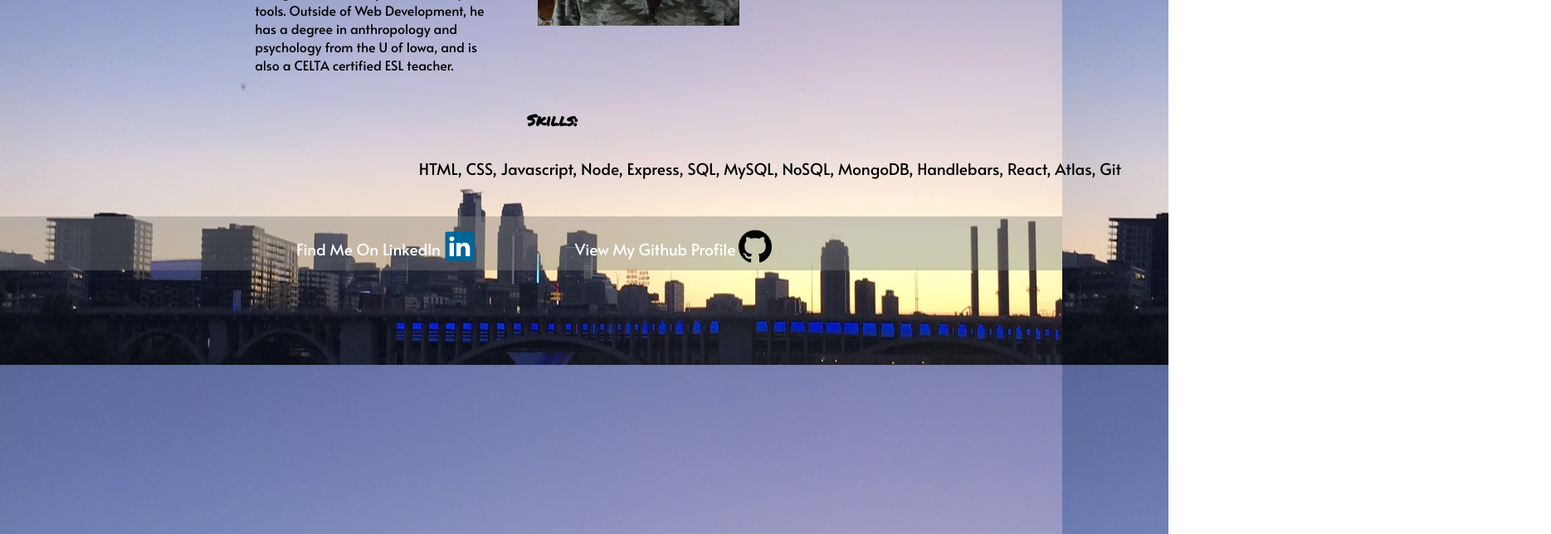
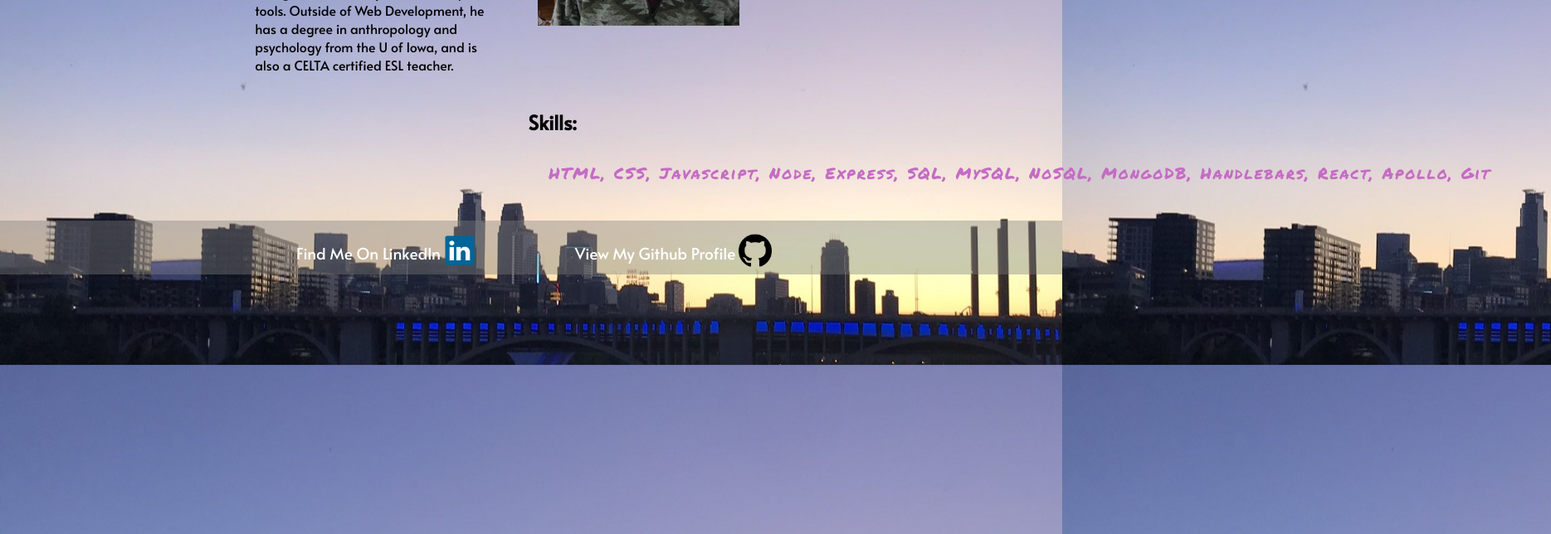
Before and after one commit to gibsonberglund/react-portfolio, a React (Create React App) app: page / in a window 1280 px wide. Shown: the part 360-1004 px from the top of the page at 83% size, 1869 px wide, since content can reach past the window. Built offline with nearby package versions, Linux system fonts and the light colour scheme.

Commit message:
fixed scrolling text

```diff
--- a/src/components/Pages/AboutMe.js
+++ b/src/components/Pages/AboutMe.js
@@ -10,8 +10,8 @@ function AboutMe() {
                 <img src={ProfilePic} className='profilepic' alt='Photo of Gibson Berglund with a cat on his shoulder'></img>
             </div>
             <div className='skillsection'>
-                <h3 style={{fontFamily: 'Permanent Marker'}}>Skills: </h3>
-                <p className='skillslist'>HTML, CSS, Javascript, Node, Express, SQL, MySQL, NoSQL, MongoDB, Handlebars, React, Atlas, Git</p>
+                <h2>Skills: </h2>
+                <p className='skillslist'>HTML, CSS, Javascript, Node, Express, SQL, MySQL, NoSQL, MongoDB, Handlebars, React, Apollo, Git</p>
             </div>
         </div>
     )
--- a/src/index.css
+++ b/src/index.css
@@ -9,6 +9,7 @@ body {
   background-size:100%;
   background-repeat: no-repeat;
   background-attachment: fixed;
+  overflow-x: hidden;
 }
 
 code {
@@ -35,7 +36,7 @@ code {
 
 .navbar {
   margin-left: -11%;
-  font-size: 18px;
+  font-size: 22px;
   list-style-type: none;
   position: fixed;
 }
@@ -244,29 +245,32 @@ code {
 .skillslist {
   position: absolute;
   font-size: larger;
-width: 75%;
+  letter-spacing: 2px;
+  font-family: 'Permanent Marker';
+width: 100%;
 height: 100%;
 margin: 0;
 line-height: 50px;
 text-align: center;
+color: rgb(197, 107, 197);
 /* Starting position */
-/* -moz-transform:translateX(1%);
--webkit-transform:translateX(1%);
-transform:translateX(1%); */
+/* -moz-transform:translateX(100%);
+-webkit-transform:translateX(100%);  */
+/* transform:translateX(100%); */
 /* Apply animation to this element */
--moz-animation: scroll-left 20s linear infinite;
--webkit-animation: scroll-left 20s linear infinite;
+/* -moz-animation: scroll-left 20s linear infinite;
+-webkit-animation: scroll-left 20s linear infinite; */
 animation: scroll-left 20s linear infinite;
 }
 /* Move it (define the animation) */
-/* @-moz-keyframes scroll-left {
+@-moz-keyframes scroll-left {
 0% { -moz-transform: translateX(100%); }
 100% { -moz-transform: translateX(-100%); }
 }
 @-webkit-keyframes scroll-left {
 0% { -webkit-transform: translateX(100%); }
 100% { -webkit-transform: translateX(-100%); }
-} */
+}
 @keyframes scroll-left {
 0% {
 -moz-transform: translateX(100%); /* Browser bug fix */
@@ -274,8 +278,9 @@ animation: scroll-left 20s linear infinite;
 transform: translateX(100%);
 }
 100% {
--moz-transform: translateX(-100%); /* Browser bug fix */
--webkit-transform: translateX(-100%); /* Browser bug fix */
+ /* Browser bug fix */
+ -moz-transform: translateX(-100%);
+ -webkit-transform: translateX(-100%); /* Browser bug fix */
 transform: translateX(-100%);
 }
 }
```
Also changed, not shown: src/assets/images/memecoin-screenshot.jpg (deleted).
